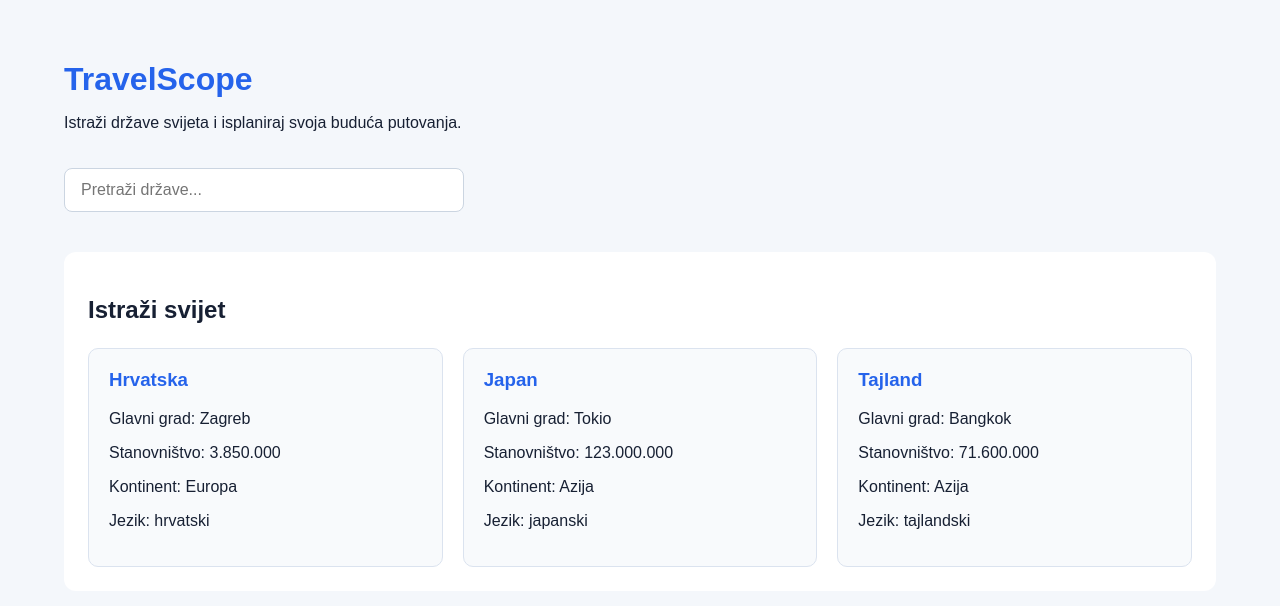
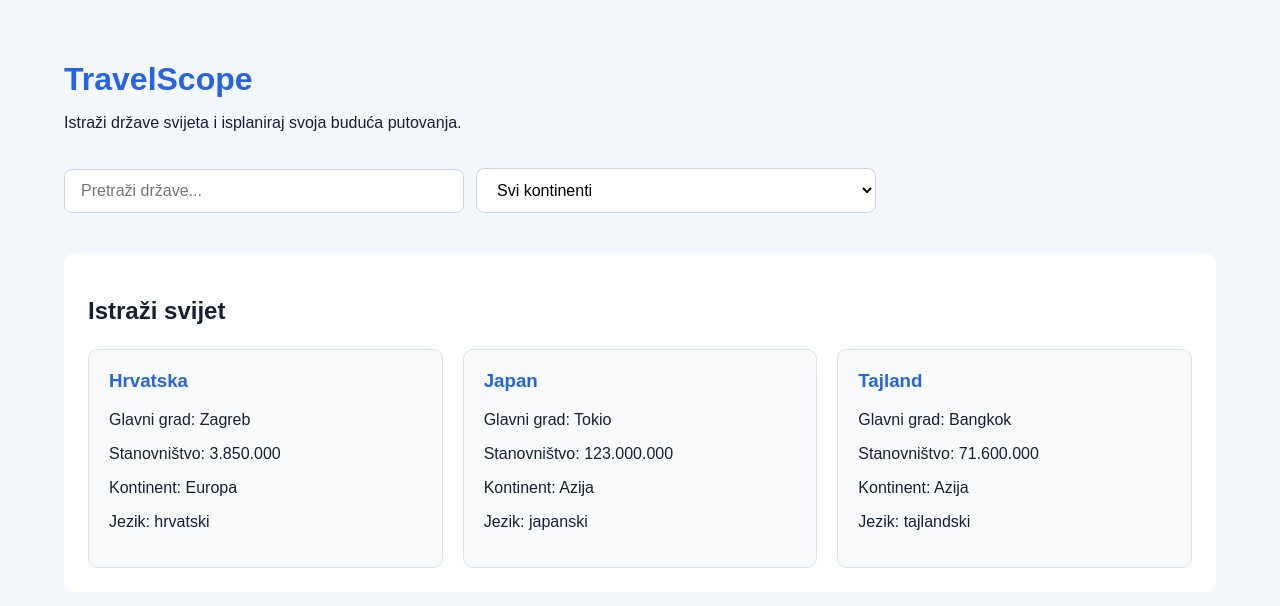
Before and after one commit to pericdominik/travelscope-webapp, a React (Vite) app: page / in a window 1280 px wide. Shown: the top 606 px of the page. Built offline with nearby package versions, Linux system fonts and the light colour scheme.

Commit message:
Add continent filter

```diff
--- a/src/App.css
+++ b/src/App.css
@@ -42,7 +42,8 @@ section {
   }
 }
 
-input {
+input,
+select {
   width: 100%;
   max-width: 400px;
   margin-top: 20px;
@@ -52,6 +53,10 @@ input {
   background-color: white;
 }
 
+select {
+  margin-left: 12px;
+}
+
 input:focus {
   border-color: #2563eb;
   outline: none;
--- a/src/App.tsx
+++ b/src/App.tsx
@@ -40,9 +40,18 @@ function App() {
   ]
 
   const [searchTerm, setSearchTerm] = useState('')
-  const filteredCountries = countries.filter((country) =>
-    country.name.toLowerCase().includes(searchTerm.toLowerCase()),
-  )
+  const [selectedContinent, setSelectedContinent] = useState('Svi')
+
+  const filteredCountries = countries.filter((country) => {
+  const matchesSearch = country.name
+    .toLowerCase()
+    .includes(searchTerm.toLowerCase())
+
+  const matchesContinent =
+    selectedContinent === 'Svi' || country.continent === selectedContinent
+
+  return matchesSearch && matchesContinent
+})
 
   return (
     <main>
@@ -55,6 +64,15 @@ function App() {
         value={searchTerm}
         onChange={(event) => setSearchTerm(event.target.value)}
       />
+
+      <select
+        value={selectedContinent}
+        onChange={(event) => setSelectedContinent(event.target.value)}
+      >
+        <option value="Svi">Svi kontinenti</option>
+        <option value="Europa">Europa</option>
+        <option value="Azija">Azija</option>
+      </select>
 
       <section>
         <h2>Istraži svijet</h2>
```
